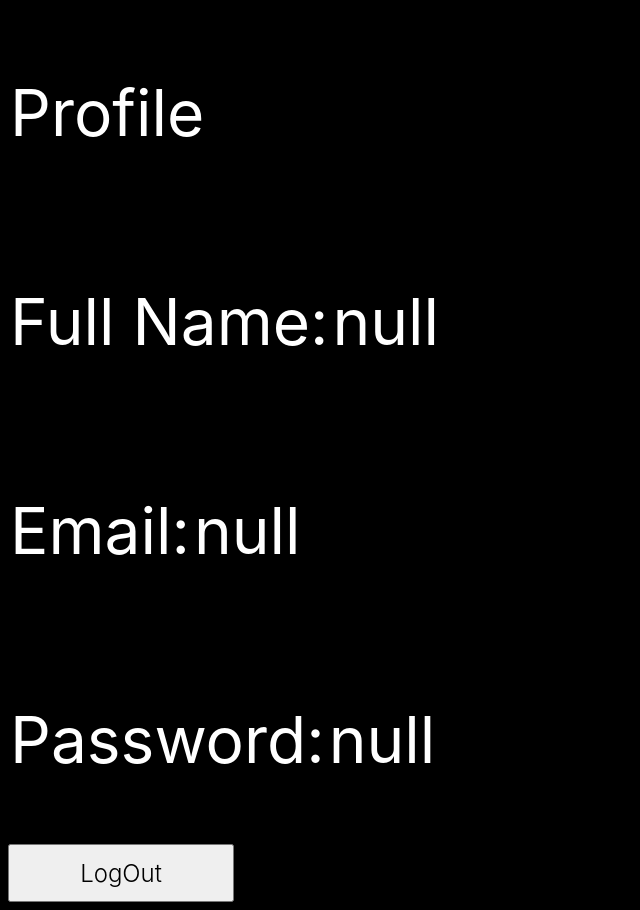
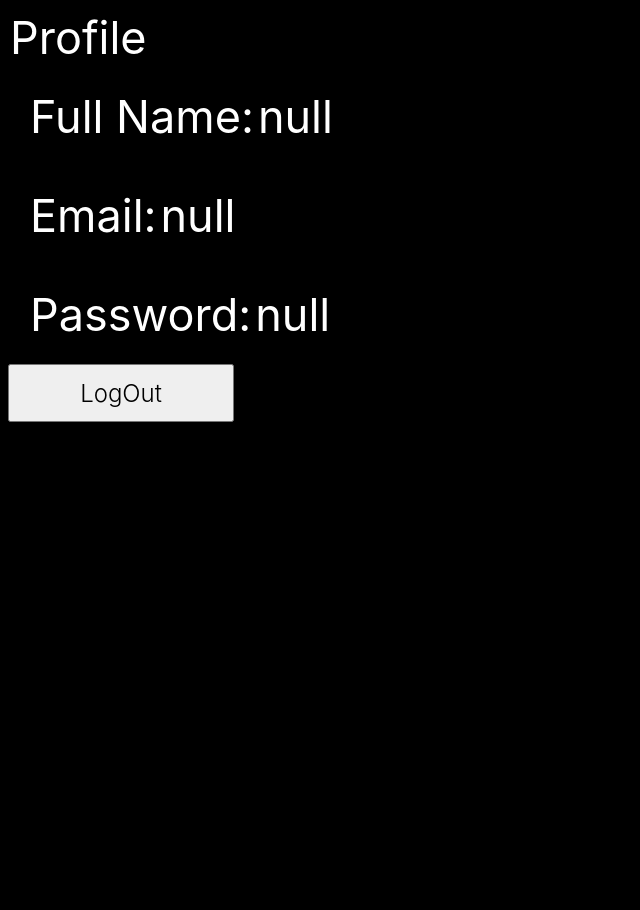
Before and after one commit to Deepak-Wagh-Project/FrontEnd3Test3A, a plain HTML site: page Profile.html in a window 1280 px wide. Shown: the whole page, without its empty margins (0-640 px from the left). After the commit the page ends 800 px from the top, so only its background shows below. Drawn offline with Linux system fonts and the light colour scheme; sample sign-in values are in the browser's storage.

Commit message:
Update Profile.css

```diff
--- a/Profile.css
+++ b/Profile.css
@@ -9,15 +9,17 @@ flex-flow: column;
 .main-container p{
     color: #FFF;
 font-family: Inter;
-font-size: 64px;
+font-size: 45px;
 font-style: normal;
 font-weight: 400;
 padding: 2px;
+margin: 0px;
 }
 .details{
     display: flex;
     flex-flow: row;
     width: 100%;
+    margin: 20px;
 }
 
 button{
```
